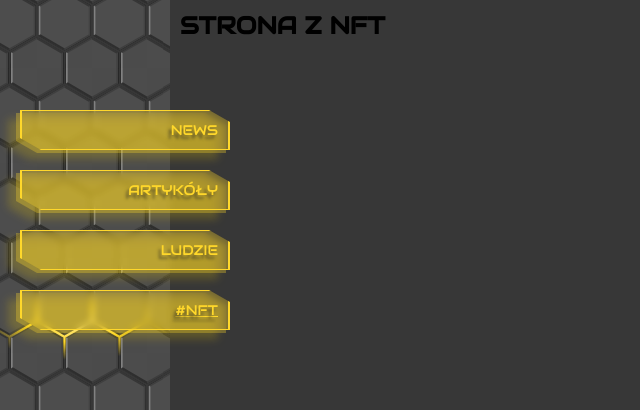
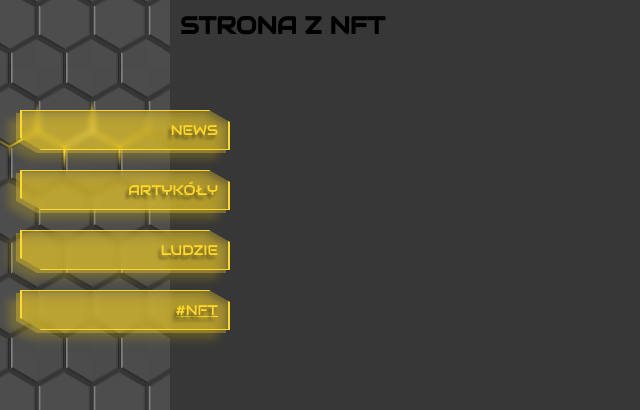
Before and after one commit to JanSzalanski/react_me_v2, a React (Create React App) app: page /nft in a window 1280 px wide. Shown: the top 410 px of the page, without its empty margins (0-640 px from the left). Built offline with nearby package versions, Linux system fonts and the light colour scheme; a web font is replaced by a local one.

Commit message:
experiments...

```diff
--- a/src/components/atoms/Button/Button.module.scss
+++ b/src/components/atoms/Button/Button.module.scss
@@ -76,7 +76,7 @@
   left: 6px;
   top: 3px;
   filter: drop-shadow(-8px 6px 4px var(--colorArticlesC));
-  transition: all 0.2s ease-out;
+  transition: all 0.25s ease-out;
 }
 
 // @keyframes btnBlink {
--- /dev/null
+++ b/src/components/atoms/Glow/Glow.js
@@ -0,0 +1,8 @@
+import React from 'react';
+import classes from './Glow.module.css';
+
+const Glow = (props) => {
+  return <div className={classes.glow}></div>;
+};
+
+export default Glow;
--- /dev/null
+++ b/src/components/atoms/Glow/Glow.module.css
@@ -0,0 +1,2 @@
+.glow,.glowA,.glowB,.glowC{position:absolute;top:100px;left:-15px;z-index:-1;height:70px;width:185px;background:radial-gradient(closest-side, #fff4d6, var(--colorArticles), var(--colorMainGrey));-webkit-transition:all 1s ease-out;transition:all 1s ease-out}.glowA{top:170px}.glowB{top:180px}.glowC{top:270px}
+/*# sourceMappingURL=Glow.module.css.map */
--- /dev/null
+++ b/src/components/atoms/Glow/Glow.module.scss
@@ -0,0 +1,30 @@
+.glow {
+  position: absolute;
+  top: 100px;
+  left: -15px;
+  z-index: -1;
+  height: 70px;
+  width: 185px;
+  background: radial-gradient(
+    closest-side,
+    rgb(255, 244, 214),
+    var(--colorArticles),
+    var(--colorMainGrey)
+  );
+  transition: all 1s ease-out;
+}
+
+.glowA {
+  @extend .glow;
+  top: 170px;
+}
+
+.glowB {
+  @extend .glow;
+  top: 180px;
+}
+
+.glowC {
+  @extend .glow;
+  top: 270px;
+}
--- a/src/components/organisms/SideBar/SideBar.js
+++ b/src/components/organisms/SideBar/SideBar.js
@@ -1,16 +1,17 @@
 import React from 'react';
 import classes from './SideBar.module.css';
 import Menu from '../../molecules/Menu/Menu';
+import Glow from '../../atoms/Glow/Glow';
 import PropTypes from 'prop-types';
 
 const SideBar = ({ pageType }) => {
   return (
     <div className={classes.wrapper}>
       <div className={classes.background}></div>
-      {pageType === 'news' && <div className={classes.glow}></div>}
-      {pageType === 'article' && <div className={classes.glowA}></div>}
-      {pageType === 'people' && <div className={classes.glowB}></div>}
-      {pageType === 'nft' && <div className={classes.glowC}></div>}
+      {pageType === 'news' && <Glow />}
+      {pageType === 'article' && <Glow style={{ top: '170px' }} />}
+      {pageType === 'people' && <Glow />}
+      {pageType === 'nft' && <Glow />}
       <div className={classes.sidebar}></div>
       <Menu />
     </div>
```
Also changed, not shown: src/components/atoms/Button/Button.module.css, 2 other files (tests, documents, lock files or other folders).
